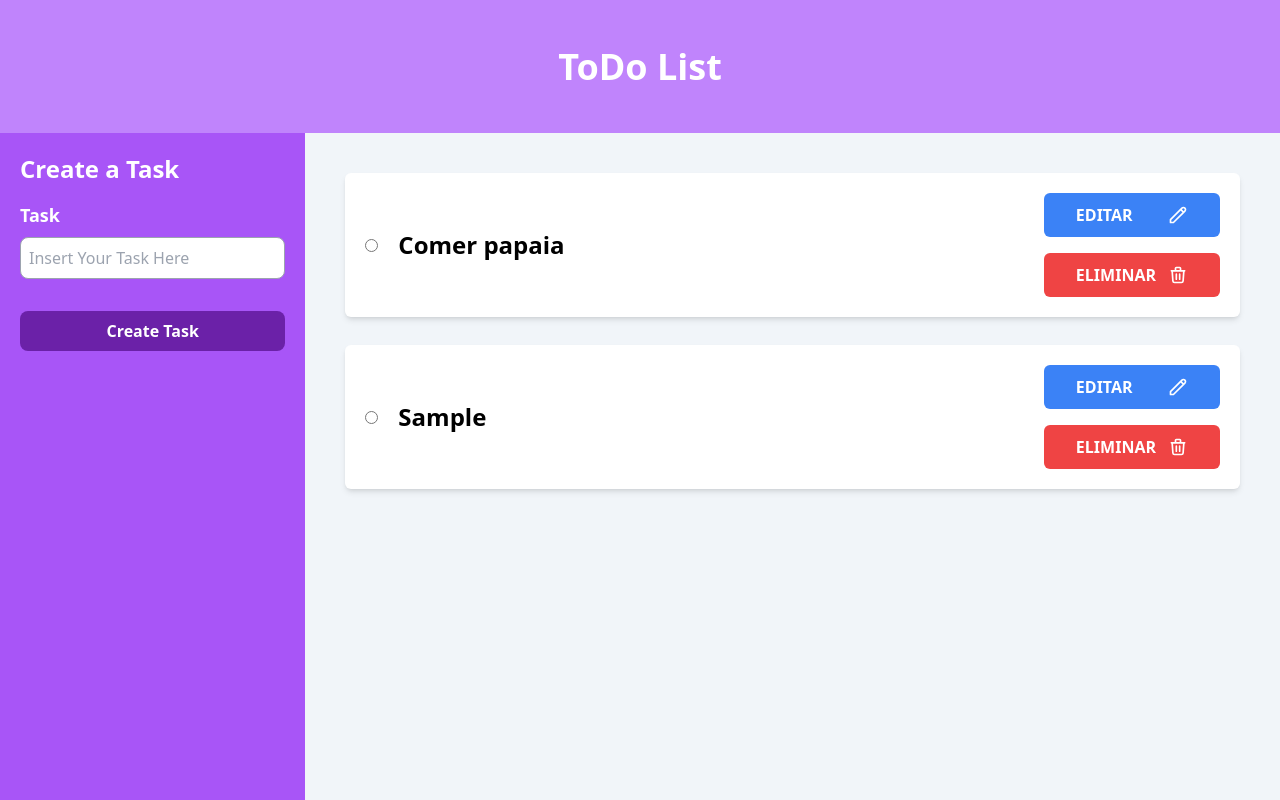
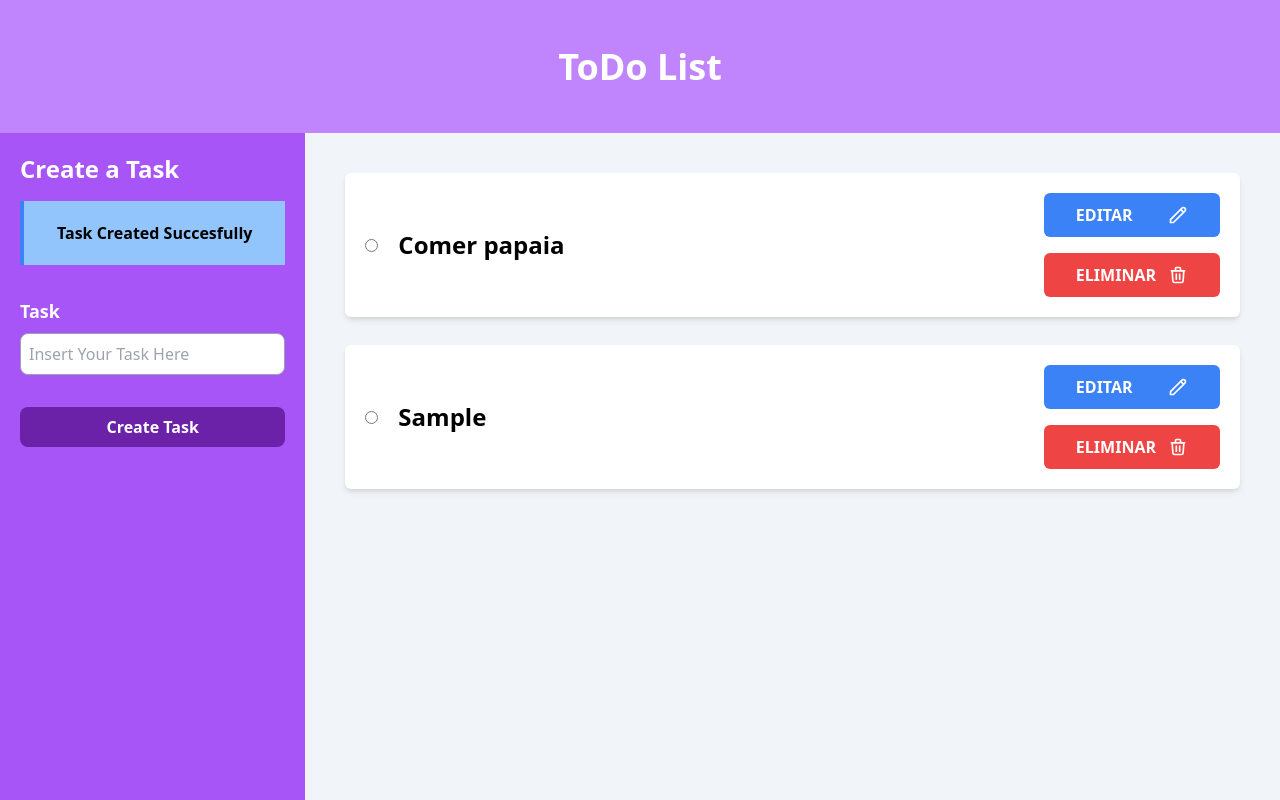
Before and after one commit to Alvarotloc/ToDo-List-Tailwind, a React (Vite) app: page / in a window 1280 px wide. Both pictures are taken after typing "Sample" into the empty fields and a click on the input "Create Task". Built offline with nearby package versions, Linux system fonts and the light colour scheme.

Commit message:
Creado componente de alerta

```diff
--- /dev/null
+++ b/src/components/Alert.tsx
@@ -0,0 +1,8 @@
+import type { IAlertProps } from '../interfaces/index';
+const Alert = ({error,message}:IAlertProps):JSX.Element => {
+  return (
+    <div className={`${error ? 'bg-red-300 border-l-4 border-red-500' : 'bg-blue-300 border-l-4 border-blue-500'} font-bold text-center capitalize py-5`}>{message}</div>
+  )
+}
+
+export default Alert
--- a/src/components/Sidebar.tsx
+++ b/src/components/Sidebar.tsx
@@ -1,28 +1,50 @@
-import { useState } from "react";
-import useTasks from '../hooks/useTasks';
-import { ITasksProvider } from '../interfaces/index';
+import { useEffect, useState } from "react";
+import useTasks from "../hooks/useTasks";
+import type { ITasksProvider, IAlertProps } from "../interfaces/index";
+import Alert from "./Alert";
 const Sidebar = (): JSX.Element => {
   const [isSideBarVisible, setIsSideBarVisible] = useState<boolean>(false);
-  const [tarea, setTarea] = useState<string>('');
+  const [tarea, setTarea] = useState<string>("");
+  const [alert, setAlert] = useState<IAlertProps>({
+    error: false,
+    message: "",
+  });
 
-    const {tasks,setTasks}:ITasksProvider = useTasks();
+  const { tasks, setTasks }: ITasksProvider = useTasks();
+  const {error,message} = alert;
+
+  useEffect(() => {
+    if(message !== ''){
+    setTimeout(() => {
+      setAlert({ error: false, message: "" });
+    }, 3000);
+  }
+  }, [alert]);
 
   const handleSubmit = (e: React.FormEvent<HTMLFormElement>): void => {
     e.preventDefault();
-    if(tarea.trim().length === 0){
+    if (tarea.trim().length === 0) {
+      setAlert({ error: true, message: "Task cannot be empty" });
       return;
     }
-    setTasks([...tasks,tarea]);
-    setTarea('');
-  }
+    setTasks([...tasks, tarea]);
+    setTarea("");
+    setAlert({ error: false, message: "Task created succesfully" });
+  };
+
   return (
     <>
-      <aside className={`${isSideBarVisible ? 'left-0' : '-left-96'} bg-purple-500 max-w-xs p-5 h-full md:w-80 absolute w-full md:static z-10 transition-all duration-500`}>
+      <aside
+        className={`${
+          isSideBarVisible ? "left-0" : "-left-96"
+        } bg-purple-500 max-w-xs p-5 h-full md:w-80 absolute w-full md:static z-10 transition-all duration-500`}
+      >
         <form className="grid gap-5" onSubmit={handleSubmit}>
           <fieldset className="grid gap-8">
             <legend className="font-bold text-2xl mb-4 text-white">
               Create a Task
             </legend>
+            {alert.message && (<Alert error={error} message={message}/>)}
             <div className="grid gap-2">
               <label
                 htmlFor="task"
@@ -46,12 +68,20 @@ const Sidebar = (): JSX.Element => {
               className="px-5 py-2 text-white font-semibold bg-purple-800 hover:bg-purple-900 hover:cursor-pointer transition-colors rounded-lg"
             />
           </fieldset>
-          <button type="button" className="text-white text-4xl mx-auto w-fit none block md:hidden" onClick={() => setIsSideBarVisible(false)}>
+          <button
+            type="button"
+            className="text-white text-4xl mx-auto w-fit none block md:hidden"
+            onClick={() => setIsSideBarVisible(false)}
+          >
             &#215;
           </button>
         </form>
       </aside>
-        <button type="button" className="absolute bg-white shadow rounded-full flex justify-center items-center h-16 w-16 hover:bg-slate-50 transition-colors left-5 top-[calc(50%+16px)]" onClick={() => setIsSideBarVisible(true)}>
+      <button
+        type="button"
+        className="absolute bg-white shadow rounded-full flex justify-center items-center h-16 w-16 hover:bg-slate-50 transition-colors left-5 top-[calc(50%+16px)]"
+        onClick={() => setIsSideBarVisible(true)}
+      >
         <svg
           xmlns="http://www.w3.org/2000/svg"
           className="h-6 w-6"
--- a/src/interfaces/index.ts
+++ b/src/interfaces/index.ts
@@ -5,3 +5,7 @@ export interface ITasksProvider {
     tasks : string[];
     setTasks : (tasks : string[]) => void;
 }
+export interface IAlertProps {
+    error: boolean;
+    message: string;
+}
```
Lines whose indentation alone changed are shown as unchanged.
